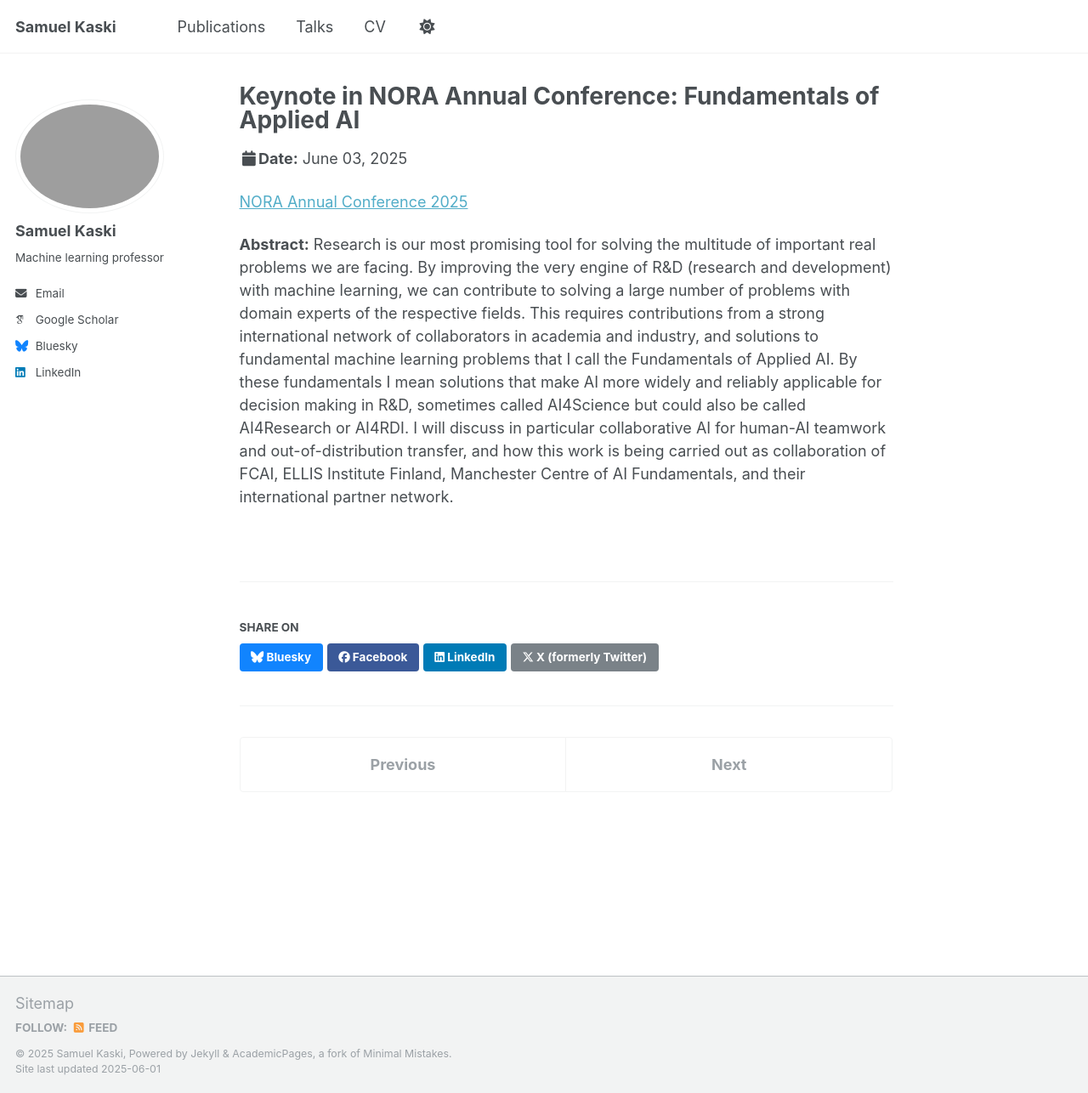
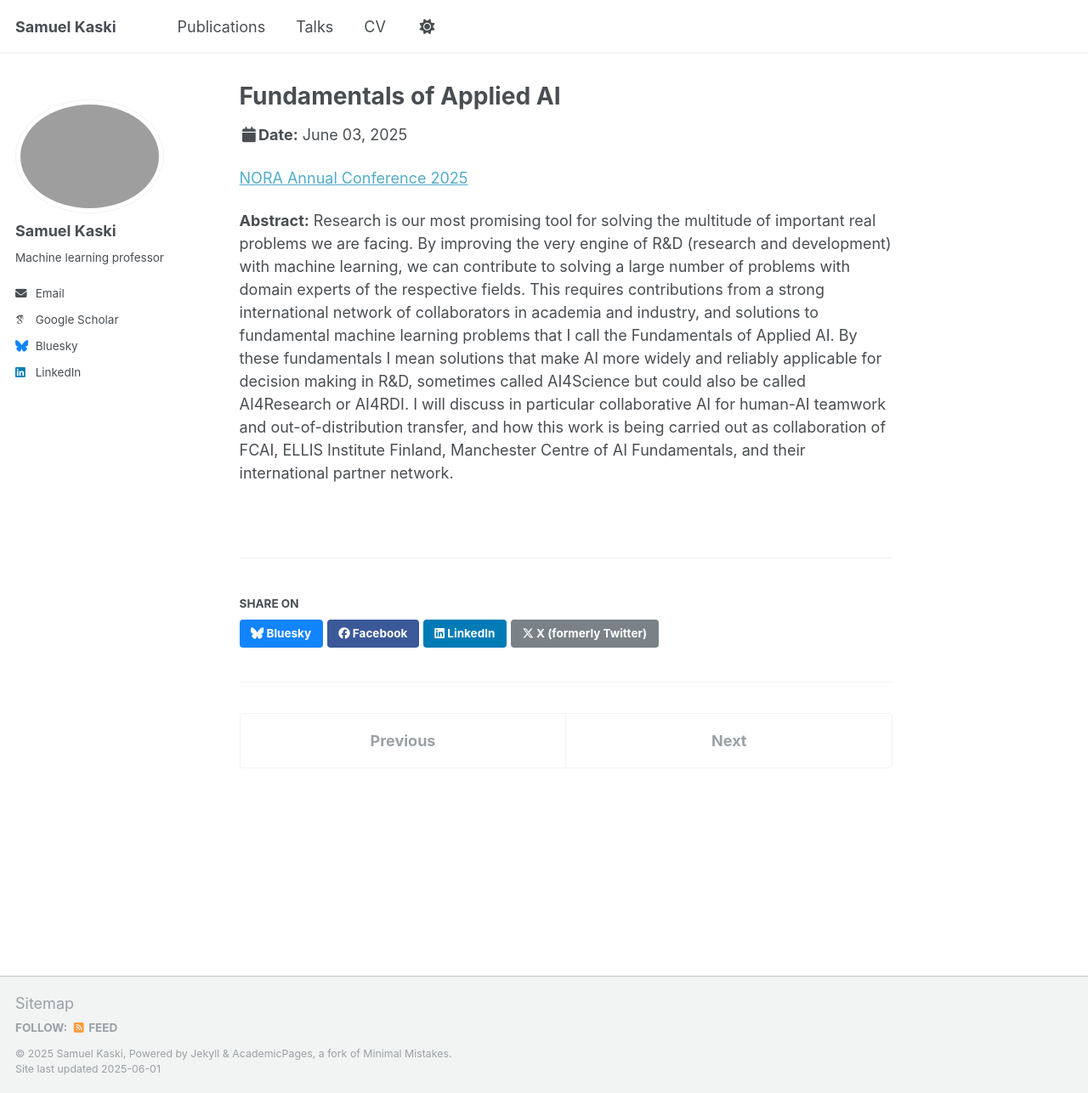
Before and after one commit to skaski/skaski.github.io, a Jekyll site: the page built from _talks/2025-06-03-NORA.md, in a window 1280 px wide and 1286 px high. Shown: the whole window at 85% size. Built offline with Jekyll 4.4.1, drawn with Linux system fonts in a browser that asks for light colours; some web fonts are replaced.

Commit message:
NORA talk 2025

```diff
--- a/_talks/2025-06-03-NORA.md
+++ b/_talks/2025-06-03-NORA.md
@@ -1,5 +1,5 @@
 ---
-title: "Keynote in NORA Annual Conference: Fundamentals of Applied AI"
+title: "Fundamentals of Applied AI"
 collection: talks
 type: "Keynote"
 permalink: /talks/2025-06-03-NORA
```
